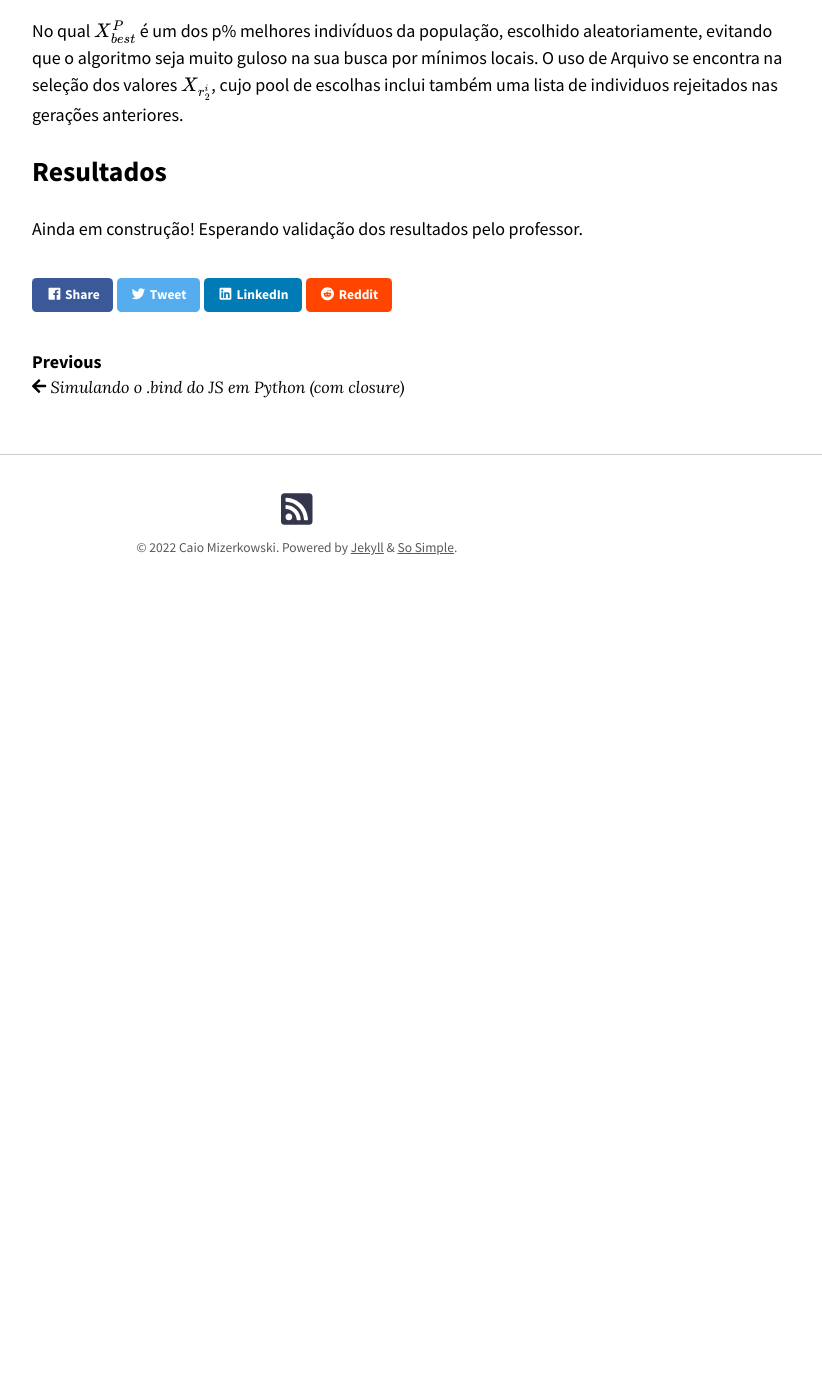
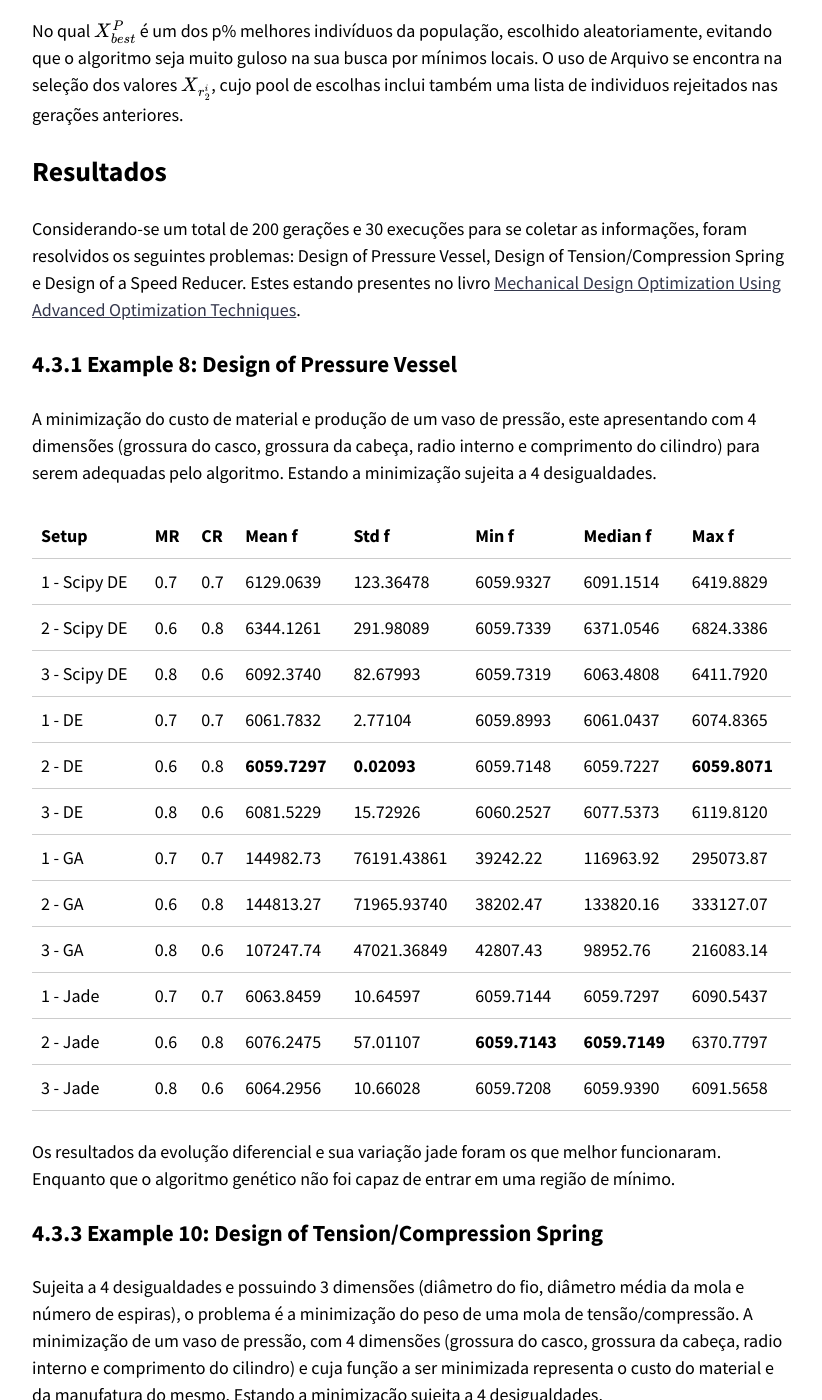
Before and after one commit to CaioMizerkowski/CaioMizerkowski.github.io, a Jekyll site: the page built from _posts/2022-03-02-evolucao-diferencial-algoritmo-genetico-jade.md, in a window 1280 px wide and 1400 px high, scrolled down 2627 px. Shown: the whole window, without its empty margins (343-1165 px from the left). Built offline with Jekyll 4.4.1, drawn with Linux system fonts in a browser that asks for light colours; nearby versions of some CDN libraries; formulas are drawn with MathJax 3; before the commit the page ends 3257 px from its top, so only the background shows below that; some of the changed text lies outside the part shown.

Commit message:
Update 2022-03-02-evolucao-diferencial-algoritmo-genetico-jade.md

````diff
--- a/_posts/2022-03-02-evolucao-diferencial-algoritmo-genetico-jade.md
+++ b/_posts/2022-03-02-evolucao-diferencial-algoritmo-genetico-jade.md
@@ -13,7 +13,7 @@ Todos os códigos produzidos por mim podem ser encontrados em [AIML](https://git
 
 Algoritmos genéticos constituem uma família de métodos para realizar a otimização de funções, encontrar seus pontos mínimos ou máximos dentro de uma série de restrições. Eles são baseados na teoria da evolução e apresentam uma versão simplificada, mas bastante potente, dos genes através de valores arrays de valores numéricos que codificam os parâmetros a serem otimizados. Estes valores podem ser codificados em valores binários, em valores inteiros (usados para problemas de permutação) ou em valores reais (ponto flutuante). Em razão dos problemas apresentados para a otimização terem seus parâmetros definidos dentre os números reais, foi implementada a última opção.
 
-Os algoritmos genéticos começam com a geração de uma população, na qual cada indivíduo possui um conjunto aleatório de genes. Três processos, derivados da teoria da evolução, são realizados nesta população: Mutação, recombinação e seleção. O seguinte trecho de código mostra esse processo, no qual a população *X* possui seus indivíduos _x_ sofrendo estes três processos de forma a melhorar seu fitness.
+Os algoritmos genéticos começam com a geração de uma população, na qual cada indivíduo possui um conjunto aleatório de genes. Três processos, derivados da teoria da evolução, são realizados nesta população: Mutação, recombinação e seleção. O seguinte trecho de código mostra esse processo, no qual a população **X** possui seus indivíduos _x_ sofrendo estes três processos de forma a melhorar seu fitness.
 
 ```python
 def genetic_algorithm(self):
@@ -41,7 +41,7 @@ $$ V_{i} = X_{r^{i}_{1}} + mr*(X_{r^{i}_{2}}-X_{r^{i}_{3}}) $$
 
 Sendo o fator diferencial, que da o nome ao algoritmo, a diferença $$X_{r^{i}_{2}}-X_{r^{i}_{3}}$$, ambos individuos escolhidos de maneira aleatória, pois quanto maior a proximidade de ambos, menor o seu efeito será e a busca se tornará mais regional, ao invés de ser global.
 
-Outro parâmetro do algoritmo é o _cr_, que determina qual a probabilidade de recombinação entre os genes de *X* e de *V*. No caso clássico da Evolução Diferencial estes valores são ajustados a mão, enquanto que técnicas mais avançadas como a JADE permitem que estes parâmetros sejam ajustados durante a execução.
+Outro parâmetro do algoritmo é o _cr_, que determina qual a probabilidade de recombinação entre os genes de **X** e de **V**. No caso clássico da Evolução Diferencial estes valores são ajustados a mão, enquanto que técnicas mais avançadas como a JADE permitem que estes parâmetros sejam ajustados durante a execução.
 
 
 ## JADE com Arquivo
@@ -60,4 +60,68 @@ No qual $$X^{P}_{best}$$ é um dos p% melhores indivíduos da população, escol
 
 ## Resultados
 
-Ainda em construção! Esperando validação dos resultados pelo professor.
+Considerando-se um total de 200 gerações e 30 execuções para se coletar as informações, foram resolvidos os seguintes problemas: Design of Pressure Vessel, Design of Tension/Compression Spring e Design of a Speed Reducer. Estes estando presentes no livro [Mechanical Design Optimization Using Advanced Optimization Techniques](https://www.amazon.com/Mechanical-Optimization-Advanced-Techniques-Manufacturing-dp-1447159780/dp/1447159780/).
+
+### 4.3.1 Example 8: Design of Pressure Vessel
+
+A minimização do custo de material e produção de um vaso de pressão, este apresentando com 4 dimensões (grossura do casco, grossura da cabeça, radio interno e comprimento do cilindro) para serem adequadas pelo algoritmo. Estando a minimização sujeita a 4 desigualdades.
+
+| Setup        | MR  | CR  | Mean f    | Std f       | Min f     | Median f  | Max f     |
+| ------------ | --- | --- | --------- | ----------- | --------- | --------- | --------- |
+| 1 - Scipy DE | 0.7 | 0.7 | 6129.0639 | 123.36478   | 6059.9327 | 6091.1514 | 6419.8829 |
+| 2 - Scipy DE | 0.6 | 0.8 | 6344.1261 | 291.98089   | 6059.7339 | 6371.0546 | 6824.3386 |
+| 3 - Scipy DE | 0.8 | 0.6 | 6092.3740 | 82.67993    | 6059.7319 | 6063.4808 | 6411.7920 |
+| 1 - DE       | 0.7 | 0.7 | 6061.7832 | 2.77104     | 6059.8993 | 6061.0437 | 6074.8365 |
+| 2 - DE       | 0.6 | 0.8 | **6059.7297** | **0.02093**     | 6059.7148 | 6059.7227 | **6059.8071** |
+| 3 - DE       | 0.8 | 0.6 | 6081.5229 | 15.72926    | 6060.2527 | 6077.5373 | 6119.8120 |
+| 1 - GA       | 0.7 | 0.7 | 144982.73 | 76191.43861 | 39242.22  | 116963.92 | 295073.87 |
+| 2 - GA       | 0.6 | 0.8 | 144813.27 | 71965.93740 | 38202.47  | 133820.16 | 333127.07 |
+| 3 - GA       | 0.8 | 0.6 | 107247.74 | 47021.36849 | 42807.43  | 98952.76  | 216083.14 |
+| 1 - Jade     | 0.7 | 0.7 | 6063.8459 | 10.64597    | 6059.7144 | 6059.7297 | 6090.5437 |
+| 2 - Jade     | 0.6 | 0.8 | 6076.2475 | 57.01107    | **6059.7143** | **6059.7149** | 6370.7797 |
+| 3 - Jade     | 0.8 | 0.6 | 6064.2956 | 10.66028    | 6059.7208 | 6059.9390 | 6091.5658 |
+
+Os resultados da evolução diferencial e sua variação jade foram os que melhor funcionaram. Enquanto que o algoritmo genético não foi capaz de entrar em uma região de mínimo.
+
+### 4.3.3 Example 10: Design of Tension/Compression Spring
+
+Sujeita a 4 desigualdades e possuindo 3 dimensões (diâmetro do fio, diâmetro média da mola e número de espiras), o problema é a minimização do peso de uma mola de tensão/compressão.
+A minimização de um vaso de pressão, com 4 dimensões (grossura do casco, grossura da cabeça, radio interno e comprimento do cilindro) e cuja função a ser minimizada representa o custo do material e da manufatura do mesmo. Estando a minimização sujeita a 4 desigualdades.
+
+| Setup        | MR  | CR  | Mean f    | Std f     | Min f     | Median f  | Max f      |
+| ------------ | --- | --- | --------- | --------- | --------- | --------- | ---------- |
+| 1 - Scipy DE | 0.7 | 0.7 | 0.0127100 | 0.0000540 | 0.0126680 | 0.0126900 | 0.0129320  |
+| 2 - Scipy DE | 0.6 | 0.8 | 0.0127490 | 0.0000970 | 0.0126710 | 0.0127190 | 0.0131740  |
+| 3 - Scipy DE | 0.8 | 0.6 | 0.0126970 | 0.0000260 | 0.0126670 | 0.0126900 | 0.0127870  |
+| 1 - DE       | 0.7 | 0.7 | 0.0126690 | 0.0000040 | 0.0126660 | 0.0126670 | 0.0126810  |
+| 2 - DE       | 0.6 | 0.8 | **0.0126655** | **0.0000002** | 0.0126653 | 0.0126654 | **0.0126663**  |
+| 3 - DE       | 0.8 | 0.6 | 0.0126970 | 0.0000330 | 0.0126670 | 0.0126890 | 0.0128310  |
+| 1 - GA       | 0.7 | 0.7 | 1.1595160 | 2.6133680 | 0.0141440 | 0.0962900 | 10.0908200 |
+| 2 - GA       | 0.6 | 0.8 | 1.9278430 | 3.0943570 | 0.0197850 | 0.1150270 | 10.1133800 |
+| 3 - GA       | 0.8 | 0.6 | 1.2968170 | 2.7926110 | 0.0197850 | 0.0968220 | 10.1060150 |
+| 1 - Jade     | 0.7 | 0.7 | 0.0126670 | 0.0000060 | **0.0126650** | **0.0126650** | 0.0126970  |
+| 2 - Jade     | 0.6 | 0.8 | 0.0126660 | 0.0000010 | **0.0126650** | **0.0126650** | 0.0126710  |
+| 3 - Jade     | 0.8 | 0.6 | 0.0126680 | 0.0000110 | **0.0126650** | **0.0126650** | 0.0127270  |
+
+Todos os três casos da JADE chegaram aos menores valores da função encontrados na literatura, enquanto que a evolução diferencial teve um menor desvio padrão e valores mínimos próximos aos da literatura.
+
+### 4.3.4 Example 11: Design of a Speed Reducer
+
+Possuindo 7 dimensões e 11 restrições por meio de desigualdades, o problema é a redução do peso de um redutor de velocidade.
+
+| Setup        | MR  | CR  | Mean f    | Std f    | Min f     | Median f  | Max f     |
+| ------------ | --- | --- | --------- | -------- | --------- | --------- | --------- |
+| 1 - Scipy DE | 0.7 | 0.7 | 3006.3157 | 3.3031   | 3000.1138 | 3006.0532 | 3013.3462 |
+| 2 - Scipy DE | 0.6 | 0.8 | 3005.8056 | 3.5508   | 3000.4592 | 3005.5116 | 3013.2711 |
+| 3 - Scipy DE | 0.8 | 0.6 | 3007.4730 | 3.7225   | 3001.9525 | 3006.9781 | 3017.4809 |
+| 1 - DE       | 0.7 | 0.7 | 2996.2112 | 0.0259   | 2996.2047 | 2996.2062 | 2996.3483 |
+| 2 - DE       | 0.6 | 0.8 | 2996.2044 | 0.0007   | 2996.2035 | 2996.2042 | 2996.2065 |
+| 3 - DE       | 0.8 | 0.6 | 2996.2088 | 0.0021   | 2996.2047 | 2996.2092 | 2996.2138 |
+| 1 - GA       | 0.7 | 0.7 | 3539.3181 | 625.9205 | 3098.8281 | 3249.6107 | 5265.8771 |
+| 2 - GA       | 0.6 | 0.8 | 3719.3259 | 867.6367 | 3095.4512 | 3249.8505 | 6594.9698 |
+| 3 - GA       | 0.8 | 0.6 | 3314.1743 | 397.7548 | 3080.2399 | 3204.1956 | 5081.9358 |
+| 1 - Jade     | 0.7 | 0.7 | 2996.2027 | 0.0000   | 2996.2026 | 2996.2027 | 2996.2027 |
+| 2 - Jade     | 0.6 | 0.8 | **2996.2026** | **0.0000**   | **2996.2026** | **2996.2026** | **2996.2026** |
+| 3 - Jade     | 0.8 | 0.6 | 2996.2028 | 0.0000   | 2996.2027 | 2996.2028 | 2996.2029 |
+
+A JADE teve os melhores resultados entre os encontrados em todos os quesitos.
````
